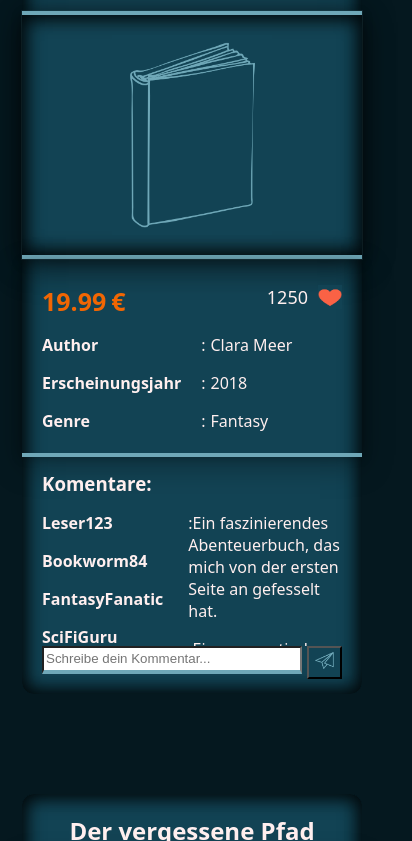
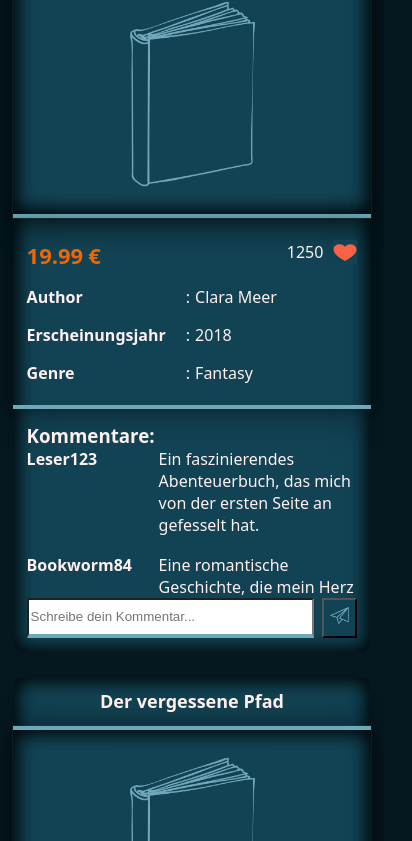
Before and after one commit to AldinKojic/BookStore, a plain HTML site: page index.html in a window 390 px wide. Shown: the part 162-1003 px from the top of the page, 412 px wide, since content can reach past the window. Drawn offline with Linux system fonts and the light colour scheme.

Commit message:
refactor(css): organize styles, improve responsive layout

```diff
--- a/eachBook/firstbook.js
+++ /dev/null
@@ -1,72 +0,0 @@
-function FirstBookTemplate(i) {
-  return `
-
-   <section>
-      <article class="book-content">
-    <div class="shadow-wrapper">
-        <header class="book-header">
-          <h2> ${books[i].name}</h2>
-        </header>
-        <div class="img-container">
-          <img id="likes"  class="book-img" src="./img/book.png" alt="" />
-        </div>
-        <div class="meta-content">
-          <div class="book-price-like">
-            <p  class="book-price">${books[i].price}<span class="currency-symbol">€</span></p>
-            <p class="book-likes"> <span id="likeCount-${i}">${books[i].likes}</span><img onclick="addLike(${i})"
-                 class="like-symbol" src="./img/heart.png" alt="heart-symbol" ></p>
-          </div>
-
-          <div class="meta-grid">
-            <div class="meta-labels">
-              <p>Author</p>
-              <p>Erscheinungsjahr</p>
-              <p>Genre</p>
-            </div>
-            <div class="meta-values">
-              <p>:</p>
-              <p>:</p>
-              <p>:</p>
-            </div>
-            <div class="meta-data">
-                <p>${books[i].author}</p>
-                <p>${books[i].publishedYear}</p>
-                <p>${books[i].genre}</p>
-            </div>
-          </div>
-        </div>
-        <div id="addComment"class="comments-wrapper">
-          <h3 class="comment-headline">Komentare:</h3>
-          <div class="scrollable-container">
-            <div class="meta-grid">
-              <div class="meta-labels">
-              <p id="commenNAME${i}"></p>
-              </div>
-
-              <div class="meta-values">
-
-              </div>
-              <div class="meta-data" >
-
-               <p id="Kommentar${i}" ></p>
-
-                 <div id="demo${i}"></div>
-                 </div>
-               </div>
-             </div>
-              <div class="write-comment">
-            <input
-              type="text"
-              id="pushComment"
-              name="firstname"
-              placeholder="Schreibe dein Kommentar..."
-            />
-            <button  onclick="addComment()" class="send-comment"><img  class="send-symbol" src="./img/send-symbol.png" alt="send-symbol"></button>
-          </div>
-        </div>
-
-      </article>
-</section>
-
-    `;
-}
--- a/script.js
+++ /dev/null
@@ -1,59 +0,0 @@
-function renderBooks() {
-  let content = document.getElementById("content");
-  for (let indexBook = 0; indexBook < books.length; indexBook++) {
-    content.innerHTML += FirstBookTemplate(indexBook);
-
-    let comment = document.getElementById("Kommentar" + [indexBook]);
-
-    for (
-      let indexComment = 0;
-      indexComment < books[indexBook].comments.length;
-      indexComment++
-    ) {
-      comment.innerHTML += pushComment(indexBook, indexComment);
-    }
-
-    let commentName = document.getElementById("commenNAME" + [indexBook]);
-    for (
-      let indexName = 0;
-      indexName < books[indexBook].comments.length;
-      indexName++
-    ) {
-      commentName.innerHTML += pushName(indexBook, indexName);
-    }
-
-  }
-
-}
-
-function pushComment(indexBook, indexComment) {
-  return `
-  <p>:${books[indexBook].comments[indexComment].comment}</p>`;
-}
-
-function pushName(indexBook, indexName) {
-  return `<p>${books[indexBook].comments[indexName].name}</p>`;
-}
-
-
-function addComment() {
-  let writeCommentRef = document.getElementById("pushComment").value;
-  let demoRef = document.getElementById("demo");
-
-  demoRef.innerHTML += `<p>${writeCommentRef}</p>`;
-  document.getElementById("pushComment").value = "";
-}
-
-
-
-function addLike(index) {
-  if (books[index].liked === false) {
-    books[index].likes++;
-    books[index].liked = true;
-  } else {
-    books[index].likes--;
-
-    books[index].liked = false;
-  }
-  document.getElementById(`likeCount-${index}`).innerHTML = books[index].likes;
-}
--- /dev/null
+++ b/scripts/script.js
@@ -0,0 +1,57 @@
+function renderBooks() {
+  let content = document.getElementById("content");
+  content.innerHTML = "";
+
+  for (let indexBook = 0; indexBook < books.length; indexBook++) {
+    content.innerHTML += FirstBookTemplate(indexBook);
+
+    let commentsRef = document.getElementById(`comments-${indexBook}`);
+    commentsRef.innerHTML = "";
+
+    for (
+      let indexComment = 0;
+      indexComment < books[indexBook].comments.length;
+      indexComment++
+    ) {
+      commentsRef.innerHTML += pushCommentRow(indexBook, indexComment);
+    }
+  }
+}
+
+function pushCommentRow(indexBook, indexComment) {
+  const c = books[indexBook].comments[indexComment];
+
+  return `
+    <div class="comment-row">
+      <div class="comment-name">${c.name}</div>
+      <div class="comment-text">${c.comment}</div>
+    </div>
+  `;
+}
+
+function addComment(bookIndex) {
+  const inputRef = document.getElementById(`pushComment-${bookIndex}`);
+  const text = inputRef.value.trim();
+
+  if (text === "") return;
+
+  books[bookIndex].comments.push({
+    name: "Du",
+    comment: text,
+  });
+
+  inputRef.value = "";
+  renderBooks();
+}
+
+function addLike(index) {
+  if (books[index].liked === false) {
+    books[index].likes++;
+    books[index].liked = true;
+  } else {
+    books[index].likes--;
+
+    books[index].liked = false;
+  }
+  document.getElementById(`likeCount-${index}`).innerHTML = books[index].likes;
+}
--- /dev/null
+++ b/scripts/template.js
@@ -0,0 +1,68 @@
+function FirstBookTemplate(i) {
+  return `
+   <section>
+      <article class="book-content">
+        <div class="shadow-wrapper">
+          <header class="book-header">
+            <h2>${books[i].name}</h2>
+          </header>
+
+          <div class="img-container">
+            <img class="book-img" src="./img/book.png" alt="" />
+          </div>
+
+          <div class="meta-content">
+            <div class="book-price-like">
+              <p class="book-price">${books[i].price}<span class="currency-symbol">€</span></p>
+
+              <p class="book-likes">
+                <span id="likeCount-${i}">${books[i].likes}</span>
+                <img onclick="addLike(${i})" class="like-symbol" src="./img/heart.png" alt="heart-symbol">
+              </p>
+            </div>
+
+            <div class="meta-grid">
+              <div class="meta-labels">
+                <p>Author</p>
+                <p>Erscheinungsjahr</p>
+                <p>Genre</p>
+              </div>
+
+              <div class="meta-values">
+                <p>:</p>
+                <p>:</p>
+                <p>:</p>
+              </div>
+
+              <div class="meta-data">
+                <p>${books[i].author}</p>
+                <p>${books[i].publishedYear}</p>
+                <p>${books[i].genre}</p>
+              </div>
+            </div>
+          </div>
+
+          <div class="comments-wrapper">
+            <h3 class="comment-headline">Kommentare:</h3>
+
+            <div class="scrollable-container">
+              <div id="comments-${i}" class="comments-list"></div>
+            </div>
+
+            <div class="write-comment">
+              <input
+                type="text"
+                id="pushComment-${i}"
+                placeholder="Schreibe dein Kommentar..."
+              />
+              <button onclick="addComment(${i})" class="send-comment">
+                <img class="send-symbol" src="./img/send-symbol.png" alt="send-symbol">
+              </button>
+            </div>
+          </div>
+
+        </div>
+      </article>
+    </section>
+  `;
+}
--- a/style.css
+++ b/style.css
@@ -1,3 +1,7 @@
+/* =====================
+   BASE
+   ===================== */
+
 html {
   scrollbar-gutter: stable;
 }
@@ -7,29 +11,39 @@ body {
   background-color: #05181f;
   scrollbar-gutter: stable;
   color: rgb(255, 239, 239);
-  margin: 0px;
   display: flex;
   justify-content: center;
   font-family: system-ui, -apple-system, Segoe UI, Roboto, Arial, sans-serif;
   flex-direction: column;
 }
 
+
+/* =====================
+   HEADER
+   ===================== */
+
 .header-container {
   display: flex;
   align-items: center;
   justify-content: center;
-  background-color: bisque;
   height: 50px;
   font-size: 30px;
   background-color: #0d313e;
   box-shadow: inset 0 8px 16px rgba(0, 0, 0, 0.45),
-    inset 0 -8px 16px rgba(0, 0, 0, 0.45), inset 8px 0 16px rgba(0, 0, 0, 0.45),
+    inset 0 -8px 16px rgba(0, 0, 0, 0.45),
+    inset 8px 0 16px rgba(0, 0, 0, 0.45),
     inset -8px 0 16px rgba(0, 0, 0, 0.45);
 }
+
 .brand-accent {
   color: rgb(241, 102, 3);
   font-weight: 600;
 }
+
+
+/* =====================
+   BOOK CARD
+   ===================== */
 
 .book-content {
   background-color: #0d313e;
@@ -38,10 +52,19 @@ body {
   border-radius: 15px;
 }
 
-.book-img {
- height: 200px;
-    padding-top: 20px;
-    padding-bottom: 20px;
+.shadow-wrapper {
+  background-color: #124354;
+  border-radius: 12px;
+  box-shadow: inset 0 8px 16px rgba(0, 0, 0, 0.45),
+    inset 0 -8px 16px rgba(0, 0, 0, 0.45),
+    inset 8px 0 16px rgba(0, 0, 0, 0.45),
+    inset -8px 0 16px rgba(0, 0, 0, 0.45);
+}
+
+.book-header {
+  display: flex;
+  justify-content: center;
+  align-items: center;
 }
 
 .img-container {
@@ -52,16 +75,20 @@ body {
   justify-content: center;
   align-items: baseline;
   background-color: #124354;
-  box-shadow: 0 0 30px rgba(0, 0, 0, 0.45), 0 0 0 1px rgba(111, 168, 184, 0.12),
-    inset 0 8px 16px rgba(0, 0, 0, 0.45), inset 0 -8px 16px rgba(0, 0, 0, 0.45),
-    inset 8px 0 16px rgba(0, 0, 0, 0.45), inset -8px 0 16px rgba(0, 0, 0, 0.45),
-    0 12px 28px rgba(0, 0, 0, 0.35), 0 4px 10px rgba(0, 0, 0, 0.25);
+  box-shadow: 0 0 30px rgba(0, 0, 0, 0.45),
+    0 0 0 1px rgba(111, 168, 184, 0.12),
+    inset 0 8px 16px rgba(0, 0, 0, 0.45),
+    inset 0 -8px 16px rgba(0, 0, 0, 0.45),
+    inset 8px 0 16px rgba(0, 0, 0, 0.45),
+    inset -8px 0 16px rgba(0, 0, 0, 0.45),
+    0 12px 28px rgba(0, 0, 0, 0.35),
+    0 4px 10px rgba(0, 0, 0, 0.25);
 }
 
-.book-header {
-  display: flex;
-  justify-content: center;
-  align-items: center;
+.book-img {
+  height: 200px;
+  padding-top: 20px;
+  padding-bottom: 20px;
 }
 
 .book-price-like {
@@ -69,12 +96,14 @@ body {
   justify-content: space-between;
   align-items: center;
 }
+
 .book-price {
   font-size: 25px;
   font-weight: bold;
   margin-bottom: 0px;
   color: rgb(241, 102, 3);
 }
+
 .currency-symbol {
   margin-left: 5px;
 }
@@ -85,50 +114,87 @@ body {
   display: flex;
   align-items: center;
 }
+
 .like-symbol {
   height: 24px;
   width: 24px;
   padding-left: 10px;
 }
 
-
 .book-likes:hover .like-symbol {
   transform: scale(1.1);
   filter: drop-shadow(0 0 6px rgba(132, 90, 104, 0.6));
   opacity: 0.9;
   cursor: pointer;
+}
 
-}
 .meta-content {
   padding-left: 20px;
   padding-right: 20px;
   padding-bottom: 5px;
-  box-shadow: 0 12px 28px rgba(0, 0, 0, 0.35), 0 4px 10px rgba(0, 0, 0, 0.25);
+  box-shadow: 0 12px 28px rgba(0, 0, 0, 0.35),
+    0 4px 10px rgba(0, 0, 0, 0.25);
 }
 
-.meta-item {
+.meta-grid {
   display: flex;
-  flex-direction: column;
-  margin: 3px;
-  font-weight: bold;
 }
 
-.book-meta {
-  display: flex;
-  justify-content: center;
+.meta-labels {
+  text-align: left;
+  font-weight: bold;
+  padding-right: 20px;
 }
+
+.meta-data {
+  text-align: left;
+  padding-left: 5px;
+}
+
+
+/* =====================
+   COMMENTS
+   ===================== */
 
 .comments-wrapper {
   padding-left: 20px;
   padding-right: 20px;
-  border-top: 4px solid#6FA8B8;
+  border-top: 4px solid #6fa8b8;
+}
+
+.comment-headline {
+  margin: 0px;
+  padding-top: 14px;
 }
 
 .scrollable-container {
   overflow-y: scroll;
-
   height: 150px;
 }
+
+.comments-list {
+  display: flex;
+  flex-direction: column;
+  gap: 8px;
+}
+
+.comment-row {
+  display: grid;
+  grid-template-columns: 120px 1fr;
+  gap: 12px;
+  align-items: start;
+  padding-bottom: 10px;
+}
+
+.comment-name {
+  font-weight: 700;
+  white-space: nowrap;
+}
+
+.comment-text {
+  word-break: break-word;
+}
+
 .write-comment {
   display: flex;
   justify-content: space-between;
@@ -141,62 +207,27 @@ input {
   border-bottom: 4px solid #6fa8b8;
   height: 20px;
 }
+
 .send-comment {
   cursor: pointer;
   background-color: #124354;
 }
-.send-symbol{
-   height: 24px;
 
+.send-symbol {
+  height: 24px;
 }
-.send-symbol:hover  {
+
+.send-symbol:hover {
   transform: scale(1.1);
   filter: drop-shadow(0 0 6px rgba(132, 90, 104, 0.6));
   opacity: 0.9;
   cursor: pointer;
-
-}
-
-.meta-grid {
-  display: flex;
-}
-
-.meta-labels {
-  text-align: left;
-  font-weight: bold;
-  padding-right: 20px;
-}
-.meta-data {
-  text-align: left;
-
-  padding-left: 5px;
-}
-.comment-headline {
-  margin: 0px;
-  padding-top: 14px;
-}
-
-::-webkit-scrollbar {
-  width: 6px;
-}
-
-/* Track */
-/* ::-webkit-scrollbar-track {
-  background: #f1f1f1;
-} */
-
-/* Handle */
-::-webkit-scrollbar-thumb {
-  background: #6fa8b8;
-  border-radius: 10px;
-}
-
-/* Handle on hover */
-::-webkit-scrollbar-thumb:hover {
-  background: #0a212b;
 }
 
 
+/* =====================
+   LAYOUT / WRAPPER
+   ===================== */
 
 .books-template {
   display: flex;
@@ -206,26 +237,97 @@ input {
   width: 100%;
 }
 
-.shadow-wrapper {
-  background-color: #124354;
-  border-radius: 12px;
-
-  box-shadow: inset 0 8px 16px rgba(0, 0, 0, 0.45),
-    inset 0 -8px 16px rgba(0, 0, 0, 0.45), inset 8px 0 16px rgba(0, 0, 0, 0.45),
-    inset -8px 0 16px rgba(0, 0, 0, 0.45);
+.wrapper {
+  max-width: 1920px;
 }
 
-.shadow-wrapper::before,
-.shadow-wrapper::after {
-  pointer-events: none;
+.content-wrapper {
+  display: flex;
+  flex-wrap: wrap;
+  justify-content: center;
 }
 
-.wrapper{
-  max-width: 1440px;
 
+/* =====================
+   SCROLLBAR
+   ===================== */
+
+::-webkit-scrollbar {
+  width: 6px;
 }
 
-.content-wrapper{
-  display: flex;
-  flex-wrap: wrap;
+::-webkit-scrollbar-thumb {
+  background: #6fa8b8;
+  border-radius: 10px;
 }
+
+::-webkit-scrollbar-thumb:hover {
+  background: #0a212b;
+}
+
+
+/* =====================
+   RESPONSIVE
+   ===================== */
+
+@media (max-width: 700px) {
+  .header-container {
+    font-size: 22px;
+    padding: 0 12px;
+    text-align: center;
+    height: auto;
+    min-height: 50px;
+    line-height: 1.2;
+  }
+}
+
+@media (max-width: 900px) {
+  .book-content {
+    width: min(92vw, 420px);
+    margin: 16px;
+  }
+}
+
+@media (max-width: 420px) {
+
+  .header-container {
+    font-size: 18px;
+    padding: 10px 12px;
+  }
+
+  .book-content {
+    width: 92vw;
+    margin: 12px;
+  }
+
+  .meta-content,
+  .comments-wrapper {
+    padding-left: 14px;
+    padding-right: 14px;
+  }
+
+  .book-header h2 {
+    font-size: 18px;
+    padding: 0 10px;
+    margin: 14px 0;
+    line-height: 1.2;
+    text-align: center;
+  }
+
+  .book-price {
+    font-size: 22px;
+  }
+
+  .book-likes {
+    font-size: 16px;
+  }
+
+  .write-comment {
+    gap: 8px;
+  }
+
+  input {
+    min-width: 0;
+    height: 32px;
+  }
+}
```
Also changed, not shown: index.html (+3 -5 lines), scripts/db.js (renamed from db.js).
